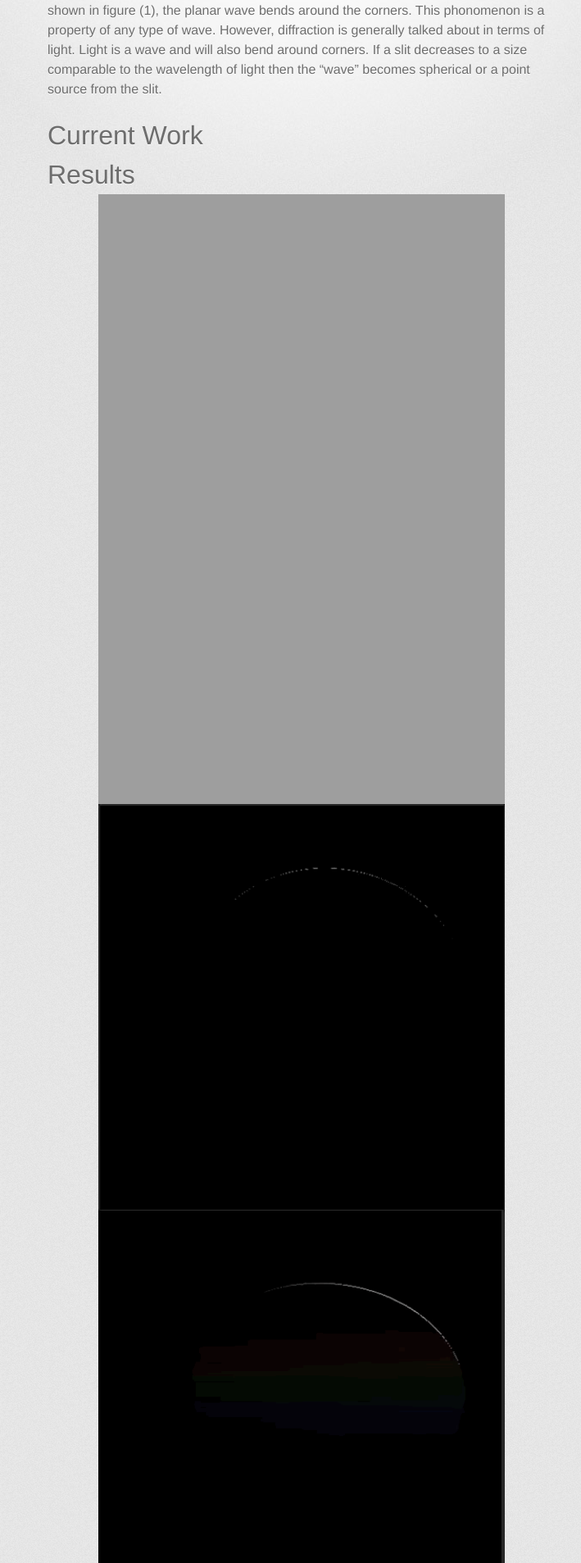
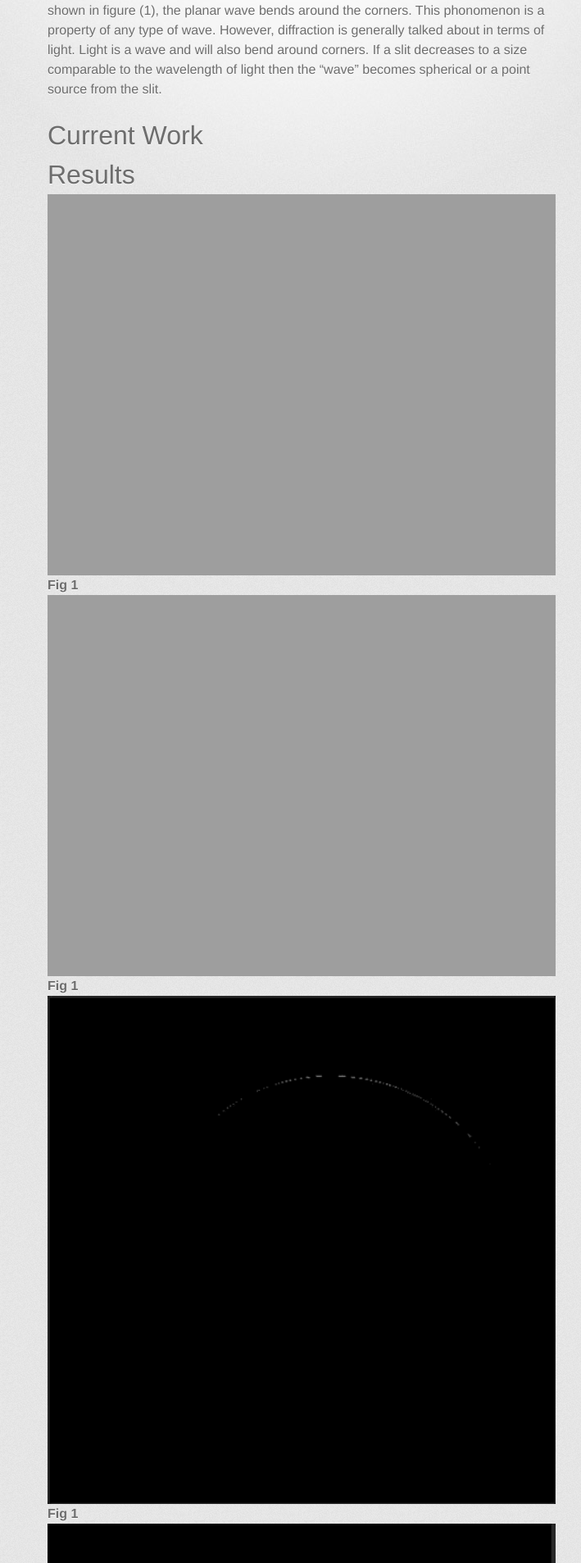
Before and after one commit to tabenmalik/cs354-diffraction-report, a Jekyll site: the page built from index.md, in a window 1280 px wide. Shown: the part 317-2224 px from the top of the page at 82% size, without its empty margins (272-981 px from the left). Built offline with Jekyll 4.4.1, drawn with Linux system fonts in a browser that asks for light colours; some web fonts are replaced; our own code applies the rules of GitHub Pages for plain Markdown files.

Commit message:
Caption test

```diff
--- a/_config.yml
+++ b/_config.yml
@@ -1,4 +1,4 @@
-title: Diffraction
+title: "Diffraction"
 description: Diffraction and diffraction gratings in graphics.
 show_downloads: false
 google_analytics:
--- a/assets/css/style.scss
+++ b/assets/css/style.scss
@@ -4,9 +4,9 @@
 @import "jekyll-theme-tactile";
 
 /* Custom */
-img {
+img, img + em{
     display:block;
     margin-left:auto;
     margin-right:auto;
-    width:80%;
+    width:100%;
 }
--- a/index.md
+++ b/index.md
@@ -15,12 +15,19 @@ then the "wave" becomes spherical or a point source from the slit.
 # Results
 
 ![diff_d]({{site.url}}{{site.baseurl}}/assets/images/diff_d.gif)
+**Fig 1**
 ![diff_n]({{site.url}}{{site.baseurl}}/assets/images/diff_n.gif)
+**Fig 1**
 ![diff_dir_planar]({{site.url}}{{site.baseurl}}/assets/images/diff_dir_planar.gif)
+**Fig 1**
 ![diff_point_planar]({{site.url}}{{site.baseurl}}/assets/images/diff_point_planar.gif)
+**Fig 1**
 ![diff_dir_radial]({{site.url}}{{site.baseurl}}/assets/images/diff_dir_radial.gif)
+**Fig 1**
 ![diff_point_radial]({{site.url}}{{site.baseurl}}/assets/images/diff_point_radial.gif)
+**Fig 1**
 ![DragonXL]({{site.url}}{{site.baseurl}}/assets/images/DragonXL.gif)
+**Fig 1**
 
 # References
 
```
